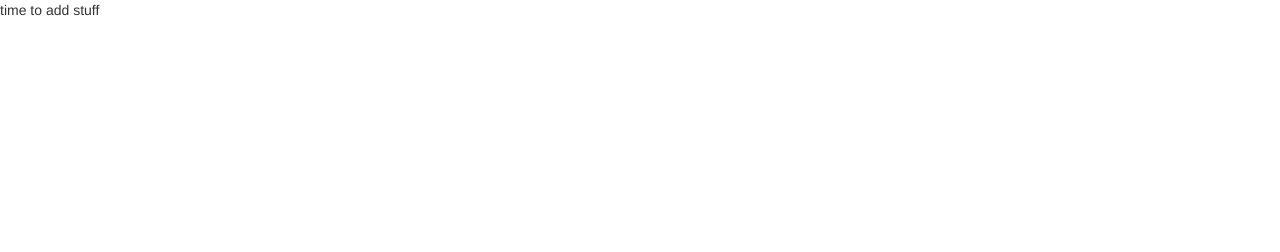
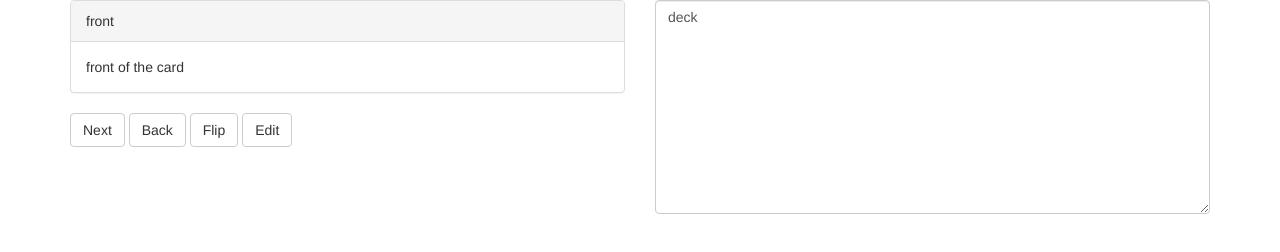
Before and after one commit to coalman/flashdown, a website: page app/index.html in a window 1280 px wide. Drawn offline with nearby package versions, Linux system fonts and the light colour scheme.

Commit message:
Started writing some html for the basic view.

```diff
--- a/app/index.html
+++ b/app/index.html
@@ -7,7 +7,27 @@
 	</head>
 
 	<body>
-		<p>time to add stuff</p>
+		<div class="container">
+			<div class="row">
+				<div class="col-md-6">
+					<div class="panel panel-default">
+						<div class="panel-heading">
+							front
+						</div>
+						<div class="panel-body">
+							front of the card
+						</div>
+					</div>
+					<button type="button" class="btn btn-default">Next</button>
+					<button type="button" class="btn btn-default">Back</button>
+					<button type="button" class="btn btn-default">Flip</button>
+					<button type="button" class="btn btn-default">Edit</button>
+				</div>
+				<div class="col-md-6">
+					<textarea class="form-control" rows="10">deck</textarea>
+				</div>
+			</div>
+		</div>
 
 		<script src="vendor/jquery/jquery.js"></script>
 		<script src="vendor/angular/angular.js"></script>
```
